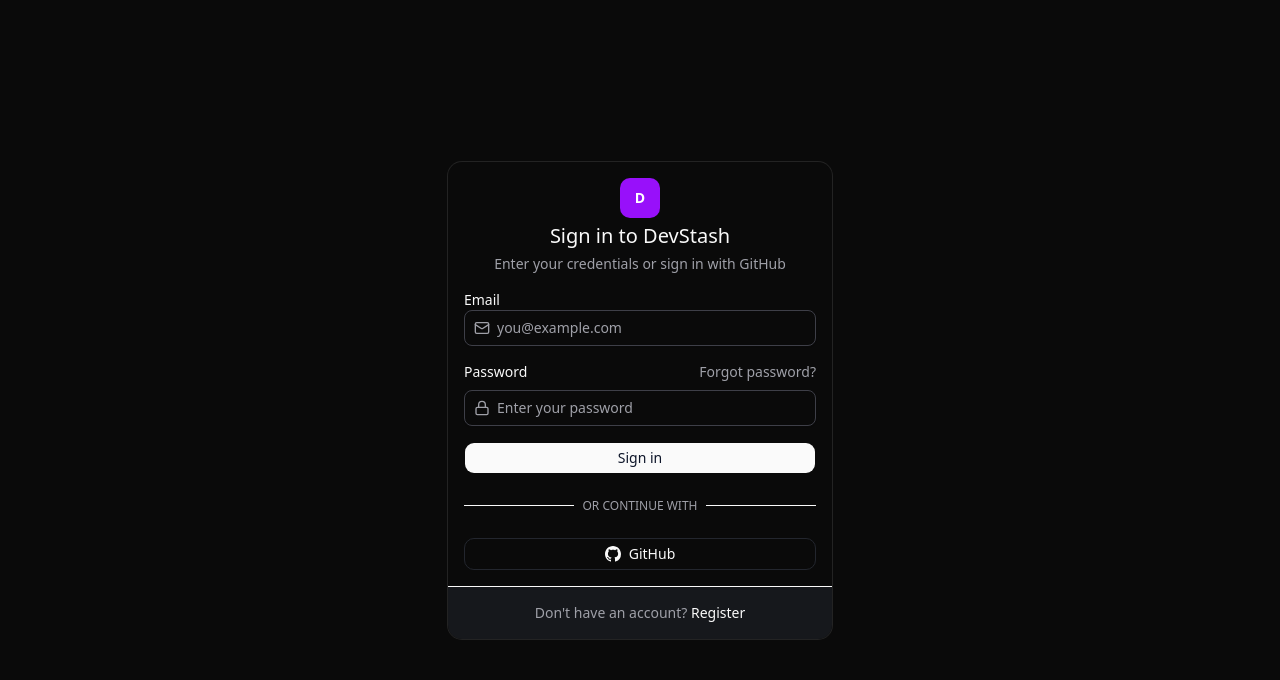
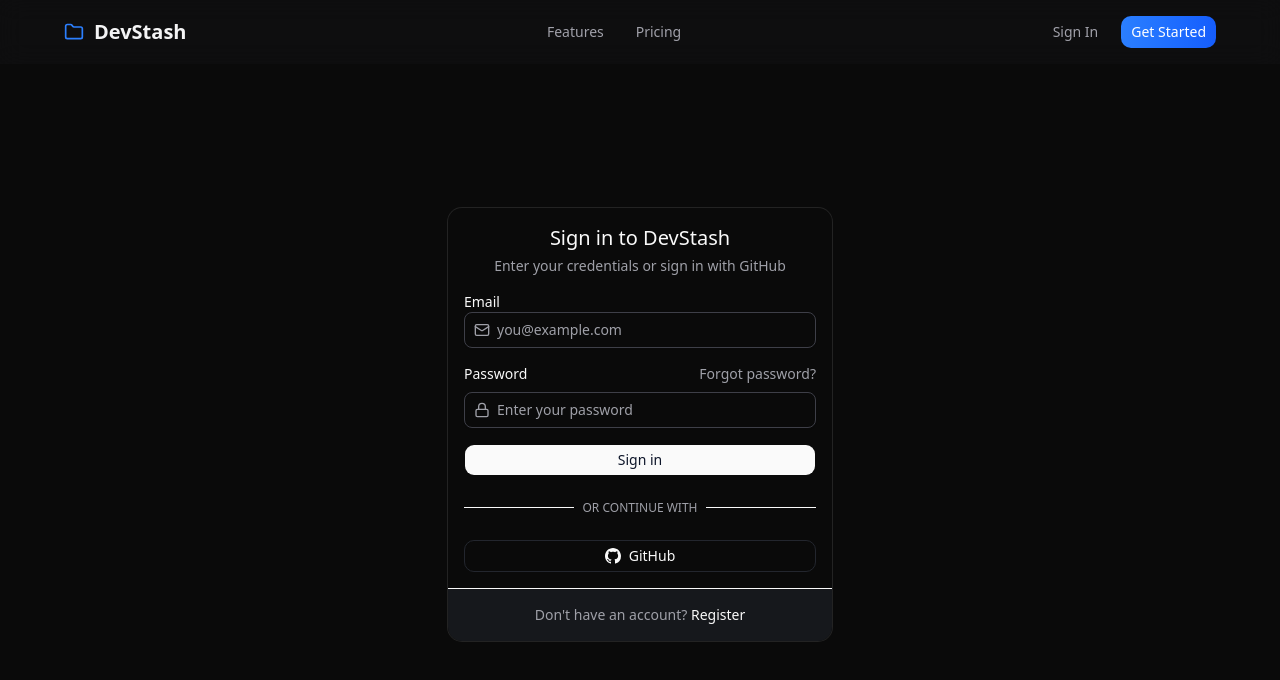
Before and after one commit to ManzarAbbass/devstash, a Next.js app: page /sign-in in a window 1280 px wide. Shown: the top 680 px of the page. Built offline with nearby package versions, Linux system fonts and the light colour scheme.

Commit message:
feat: add homepage nav to sign-in/register, replace D icon with folder

```diff
--- a/context/current-feature.md
+++ b/context/current-feature.md
@@ -1,16 +1,20 @@
-# Current Feature
+# Current Feature: Auth Navbar — Homepage nav on sign-in/register, folder icon
 
 ## Status
 
-<!-- Not Started | In Progress | Complete -->
+In Progress
 
 ## Goals
 
-<!-- Bullet points of what success looks like -->
+- Homepage navbar (`Nav`) appears on /sign-in and /register pages
+- "D" icon removed from homepage nav and dashboard header
+- Folder icon replaces the "D" mark (with "DevStash" text beside it)
+- Card header "D" icon removed from sign-in and register forms
 
 ## Notes
 
-<!-- Additional context, constraints, or details from spec -->
+- User wants to redirect to home page from sign-in/register via the nav
+- pt-16 padding added to form containers to account for fixed nav height
 
 ## History
 
--- a/src/app/register/page.tsx
+++ b/src/app/register/page.tsx
@@ -1,10 +1,14 @@
 import { Suspense } from "react"
+import { Nav } from "@/components/homepage/Nav"
 import { RegisterForm } from "./register-form"
 
 export default function RegisterPage() {
   return (
-    <Suspense fallback={<div className="flex min-h-screen items-center justify-center text-sm text-muted-foreground">Loading...</div>}>
-      <RegisterForm />
-    </Suspense>
+    <>
+      <Nav />
+      <Suspense fallback={<div className="flex min-h-screen items-center justify-center text-sm text-muted-foreground">Loading...</div>}>
+        <RegisterForm />
+      </Suspense>
+    </>
   )
 }
--- a/src/app/register/register-form.tsx
+++ b/src/app/register/register-form.tsx
@@ -67,15 +67,12 @@
   }
 
   return (
-    <div className="relative flex min-h-screen items-center justify-center bg-background p-4">
+    <div className="relative flex min-h-screen items-center justify-center bg-background p-4 pt-16">
       <div className="absolute inset-0 bg-[radial-gradient(ellipse_at_top_right,hsl(var(--primary)/0.06),transparent_50%)]" />
       <div className="absolute inset-0 bg-[radial-gradient(ellipse_at_bottom_left,hsl(var(--muted-foreground)/0.04),transparent_50%)]" />
 
       <Card className="relative w-full max-w-sm">
         <CardHeader className="text-center">
-          <div className="mx-auto flex size-10 items-center justify-center rounded-lg bg-purple-600 text-sm font-bold text-white">
-            D
-          </div>
           <CardTitle className="text-xl">Create an account</CardTitle>
           <CardDescription>
             Fill in the form below to get started
--- a/src/app/sign-in/page.tsx
+++ b/src/app/sign-in/page.tsx
@@ -1,10 +1,14 @@
 import { Suspense } from "react"
+import { Nav } from "@/components/homepage/Nav"
 import { SignInForm } from "./sign-in-form"
 
 export default function SignInPage() {
   return (
-    <Suspense fallback={<div className="flex min-h-screen items-center justify-center text-sm text-muted-foreground">Loading...</div>}>
-      <SignInForm />
-    </Suspense>
+    <>
+      <Nav />
+      <Suspense fallback={<div className="flex min-h-screen items-center justify-center text-sm text-muted-foreground">Loading...</div>}>
+        <SignInForm />
+      </Suspense>
+    </>
   )
 }
--- a/src/app/sign-in/sign-in-form.tsx
+++ b/src/app/sign-in/sign-in-form.tsx
@@ -72,15 +72,12 @@
   }
 
   return (
-    <div className="relative flex min-h-screen items-center justify-center bg-background p-4">
+    <div className="relative flex min-h-screen items-center justify-center bg-background p-4 pt-16">
       <div className="absolute inset-0 bg-[radial-gradient(ellipse_at_top_right,hsl(var(--primary)/0.06),transparent_50%)]" />
       <div className="absolute inset-0 bg-[radial-gradient(ellipse_at_bottom_left,hsl(var(--muted-foreground)/0.04),transparent_50%)]" />
 
       <Card className="relative w-full max-w-sm">
         <CardHeader className="text-center">
-          <div className="mx-auto flex size-10 items-center justify-center rounded-lg bg-purple-600 text-sm font-bold text-white">
-            D
-          </div>
           <CardTitle className="text-xl">Sign in to DevStash</CardTitle>
           <CardDescription>
             Enter your credentials or sign in with GitHub
--- a/src/components/dashboard/dashboard-layout.tsx
+++ b/src/components/dashboard/dashboard-layout.tsx
@@ -3,7 +3,7 @@
 import { useState, useEffect, useCallback, type ReactNode } from "react"
 import { usePathname } from "next/navigation"
 import Link from "next/link"
-import { Search, PanelLeft, Plus, Star, FolderPlus, FilePlus } from "lucide-react"
+import { Search, PanelLeft, Plus, Star, FolderPlus, FilePlus, FolderClosed } from "lucide-react"
 
 import {
   DropdownMenu,
@@ -99,9 +99,7 @@
             </Sheet>
           )}
           <Link href="/dashboard" className="flex md:w-40 items-center gap-2">
-            <div className="flex size-7 items-center justify-center rounded-lg bg-purple-600 text-xs font-bold text-white">
-              D
-            </div>
+            <FolderClosed className="size-5 text-purple-600" />
             <span className="hidden md:inline text-sm font-semibold">DevStash</span>
           </Link>
           <div className="relative mx-auto hidden md:block w-full max-w-md">
--- a/src/components/homepage/Nav.tsx
+++ b/src/components/homepage/Nav.tsx
@@ -3,7 +3,7 @@
 import { useEffect, useRef, useState } from "react"
 import { Button } from "@/components/ui/button"
 import { cn } from "@/lib/utils"
-import { Menu, X } from "lucide-react"
+import { Menu, X, Folder } from "lucide-react"
 
 export function Nav() {
   const navRef = useRef<HTMLElement>(null)
@@ -29,9 +29,7 @@
     >
       <div className="mx-auto flex h-16 max-w-[1200px] items-center justify-between px-6">
         <a href="/" className="flex items-center gap-2.5 text-xl font-bold text-[#f4f4f5]">
-          <div className="flex size-7 items-center justify-center rounded-lg bg-gradient-to-br from-blue-500 to-blue-600 text-xs font-bold text-white">
-            D
-          </div>
+          <Folder className="size-5 text-blue-500" />
           <span>DevStash</span>
         </a>
 
```
